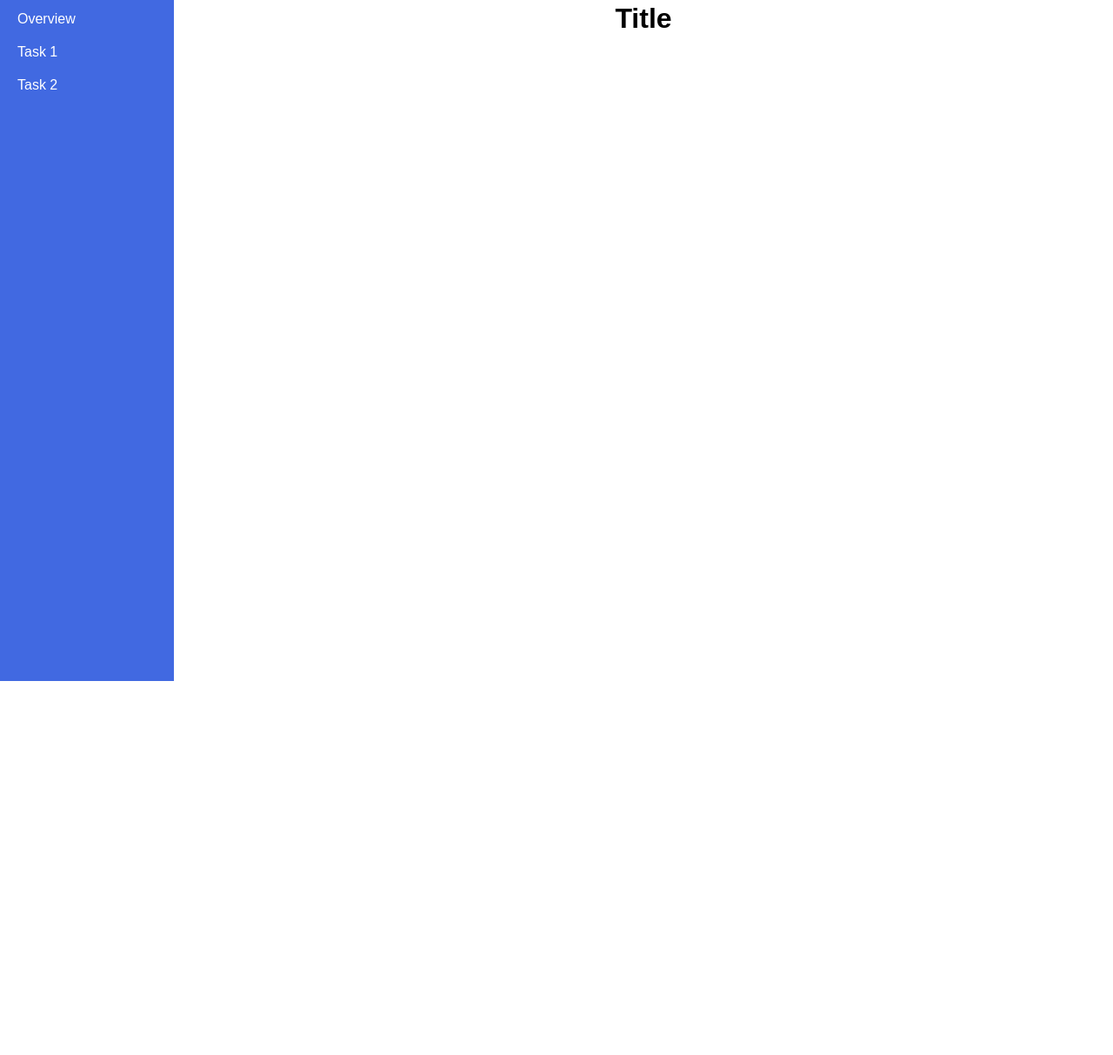
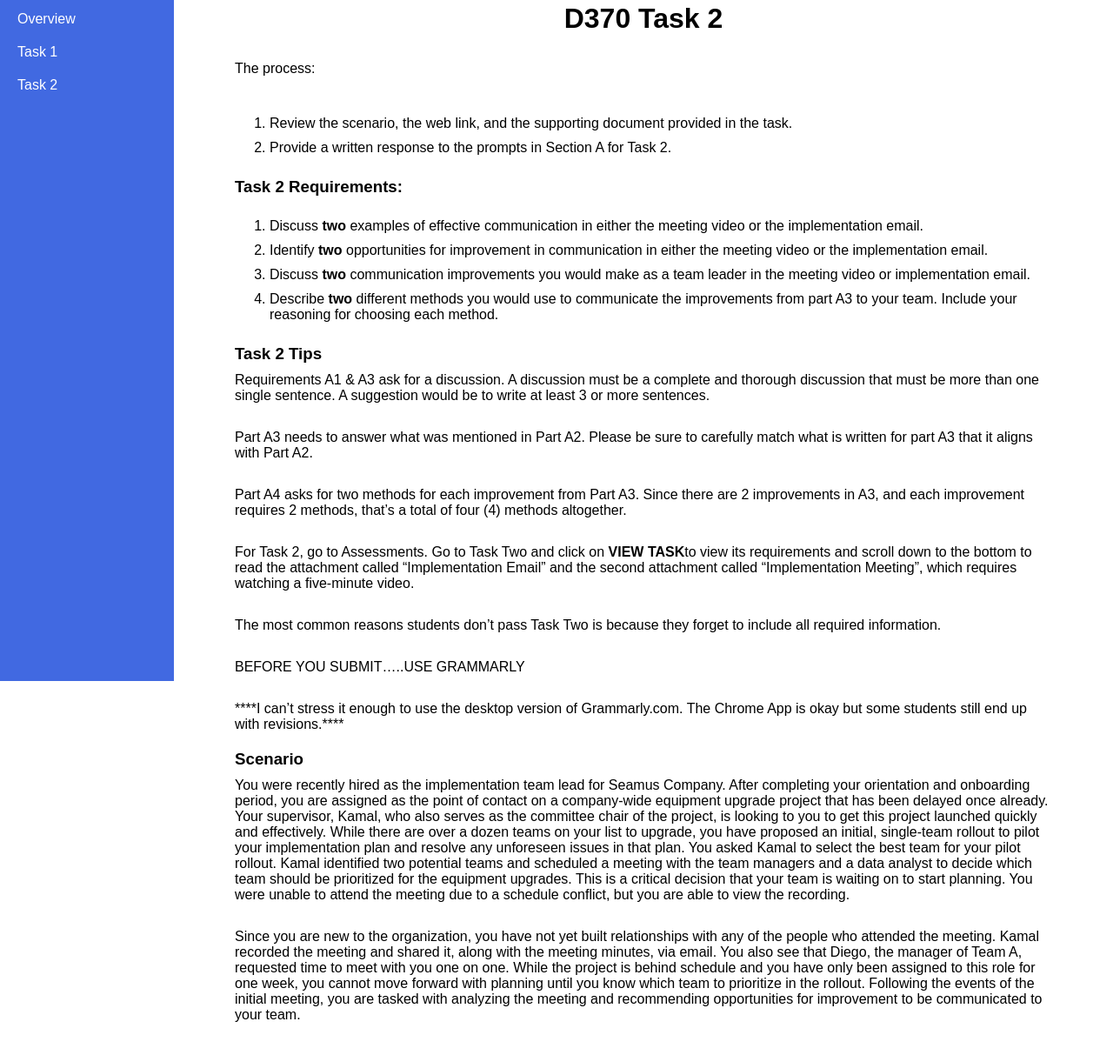
Before and after one commit to tawnyalee/D370, a plain HTML site: page task2.html in a window 1280 px wide. Shown: the part 77-1290 px from the top of the page at 87% size. Before the commit the page ends 860 px from the top, so only its background shows below. Drawn offline with Linux system fonts and the light colour scheme.

Commit message:
Update task2.html

```diff
--- a/task2.html
+++ b/task2.html
@@ -4,7 +4,7 @@
     <meta charset="UTF-8"> <!-- Character encoding -->
     <meta name="viewport" content="width=device-width, initial-scale=1.0"> <!-- For responsive design -->
 	<link rel="stylesheet" href="style.css">
-    <title>Page Title</title> <!-- Title of the page -->
+    <title>D370 IT Leadership Foundations</title> <!-- Title of the page -->
 </head>
 <body>
 		<div class="container">
@@ -17,9 +17,47 @@
 			</div>
 
 			<div class="main">
-			<h1>Title</h1>
+			<h1>D370 Task 2</h1>
+			<p>The process: </p>
+			<ol>
+				<li>Review the scenario, the web link, and the supporting document provided in the task.</li>
+				<li>Provide a written response to the prompts in Section A for Task 2.</li>
+			</ol>
+			<h3>Task 2 Requirements:</h3>
+			<ol>
+				<li>Discuss <b>two</b> examples of effective communication in either the meeting video or the implementation email.</li>
+				<li>Identify <b>two</b> opportunities for improvement in communication in either the meeting video or the implementation email.</li>
+				<li> Discuss <b>two</b> communication improvements you would make as a team leader in the meeting video or implementation email.</li>
+				<li>Describe <b>two</b> different methods you would use to communicate the improvements from part A3 to your team. Include your reasoning for choosing each method.</li>
+			</ol>
+			<h3>Task 2 Tips</h3>
+			<p>
+				Requirements A1 & A3 ask for a discussion.  A discussion must be a complete and thorough discussion that must be more than
+				one single sentence.  A suggestion would be to write at least 3 or more sentences.
+			</p>
+			<p>Part A3 needs to answer what was mentioned in Part A2.  Please be sure to carefully match what is written for part A3 that it
+			aligns with Part A2.</p>
 
+			<p>Part A4 asks for two methods for each improvement from Part A3.  Since there are 2 improvements in A3, and each improvement
+			requires 2 methods, that’s a total of four (4) methods altogether.</p>
+			<p>For Task 2, go to Assessments. Go to Task Two and click on <b>VIEW TASK</b>to view its requirements and scroll down to the
+			bottom to read the attachment called “Implementation Email” and the second attachment called “Implementation Meeting”, which
+			requires watching a ﬁve-minute video.</p>
+			<p>The most common reasons students don’t pass Task Two is because they forget to include all required information.</p>
+			<p>BEFORE YOU SUBMIT…..USE GRAMMARLY <br />
+			<p>****I can’t stress it enough to use the desktop version of Grammarly.com. The Chrome App is okay but some students still
+			end up with revisions.****</p>
+			<h3>Scenario</h3>
+			<p>You were recently hired as the implementation team lead for Seamus Company. After completing your orientation and onboarding period, you are assigned as the point of contact on a company-wide equipment upgrade project that has been delayed once already. Your supervisor, Kamal, who also serves as the committee chair of the project, is looking to you to get this project launched quickly and effectively. While there are over a dozen teams on your list to upgrade, you have proposed an initial, single-team rollout to pilot your implementation plan and resolve any unforeseen issues in that plan.
+			You asked Kamal to select the best team for your pilot rollout. Kamal identified two potential teams and scheduled a meeting with the team
+			managers and a data analyst to decide which team should be prioritized for the equipment upgrades. This is a critical decision that your team
+			is waiting on to start planning. You were unable to attend the meeting due to a schedule conflict, but you are able to view the recording.</p>
 
+			<p>Since you are new to the organization, you have not yet built relationships with any of the people who attended the meeting.
+			Kamal recorded the meeting and shared it, along with the meeting minutes, via email. You also see that Diego, the manager of Team A,
+			requested time to meet with you one on one. While the project is behind schedule and you have only been assigned to this role for one
+			week, you cannot move forward with planning until you know which team to prioritize in the rollout. Following the events of the initial
+			meeting, you are tasked with analyzing the meeting and recommending opportunities for improvement to be communicated to your team.</p>
 			</div>
 		</div>
 </body>
```
